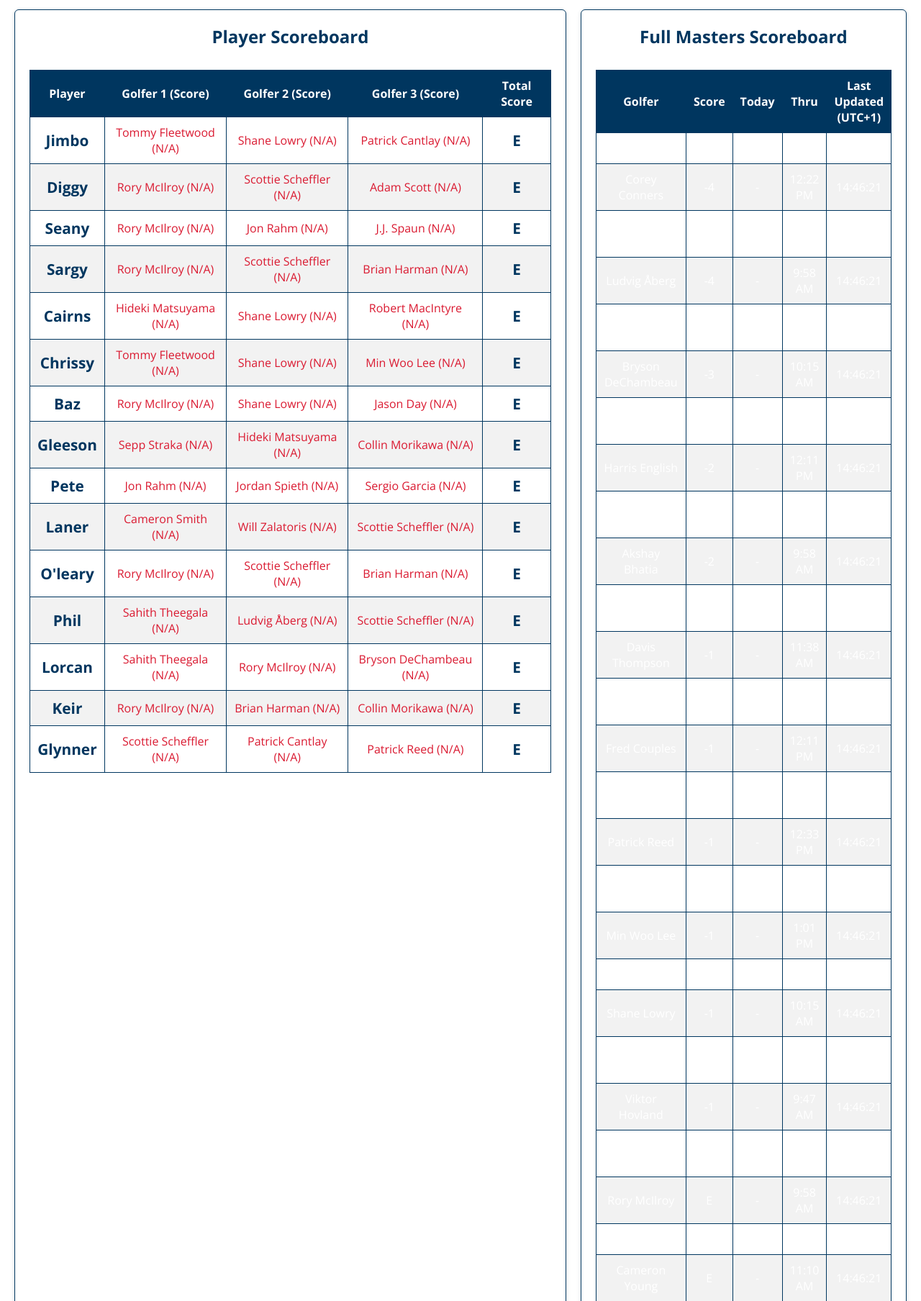
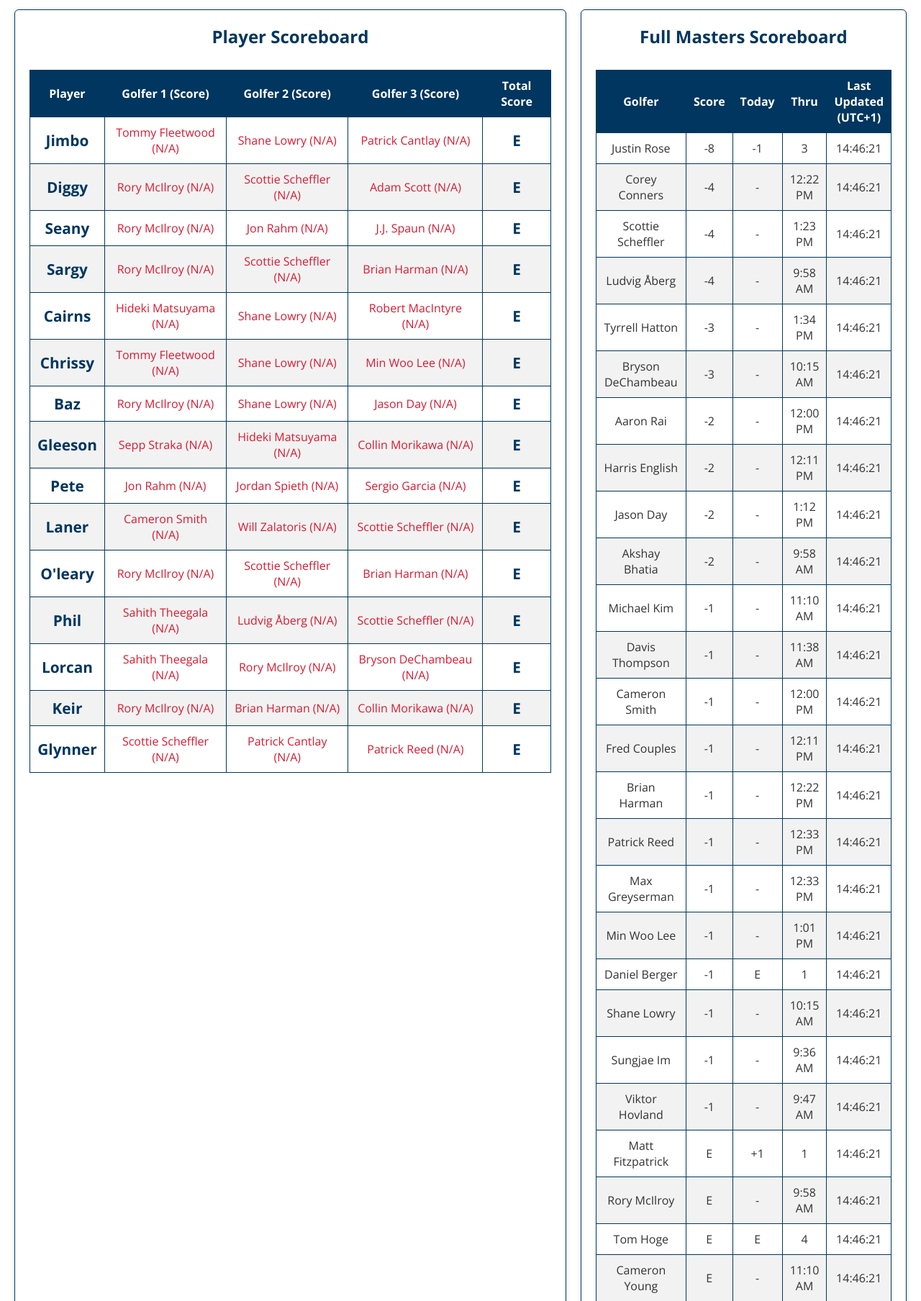
Before and after one commit to Jwmb90/masters, a Flask app: page / in a window 1280 px wide. Shown: the part 136-1944 px from the top of the page at 72% size. Run offline with Flask 3, Linux system fonts and the light colour scheme; data that the repository does not hold is empty.

Commit message:
Update index.html

```diff
--- a/templates/index.html
+++ b/templates/index.html
@@ -14,7 +14,7 @@
     --usga-red:     #DA1A31; /* RGB 218,26,49 – USGA Red Pantone 186 C */
     --usga-white:   #FFFFFF;
     --usga-light:   #F2F2F2;
-    --usga-dark:    #fff;
+    --usga-dark:    #333333;
   }
 
   /* Global Reset */
@@ -29,6 +29,12 @@
     color: var(--usga-dark);
     padding: 20px;
   }
+
+  th {
+  font-family: 'Open Sans', sans-serif;
+  color: var(--usga-white);
+  }
+
   h1, h2 {
     text-align: center;
     color: var(--usga-blue);
```
